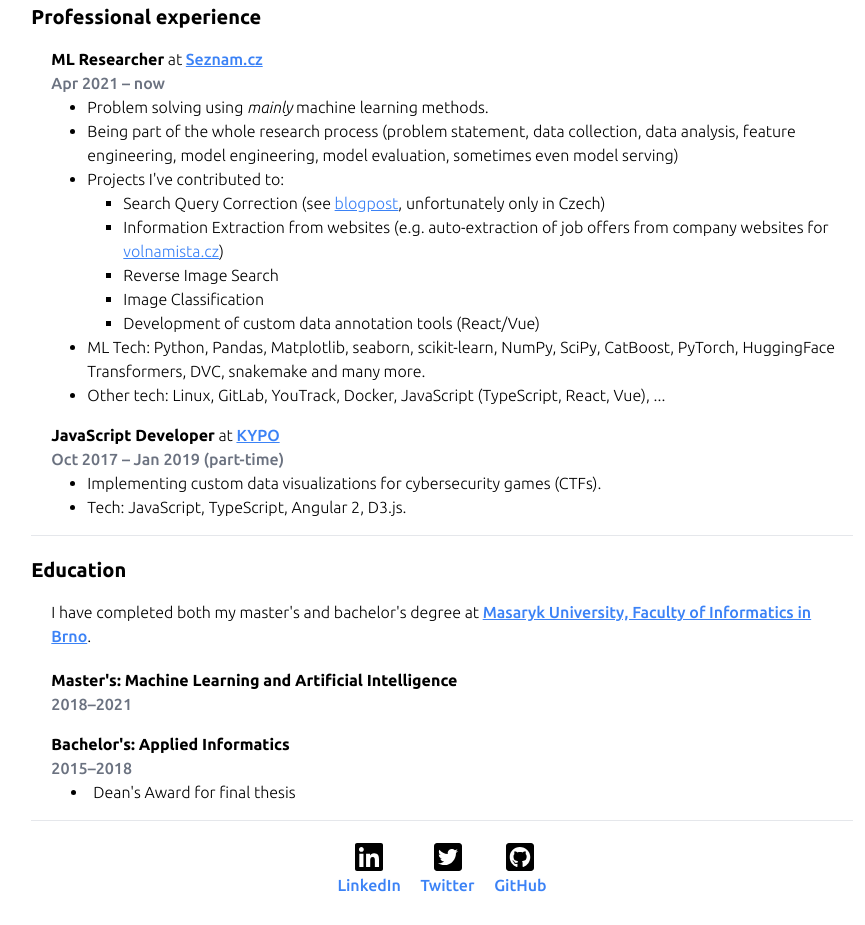
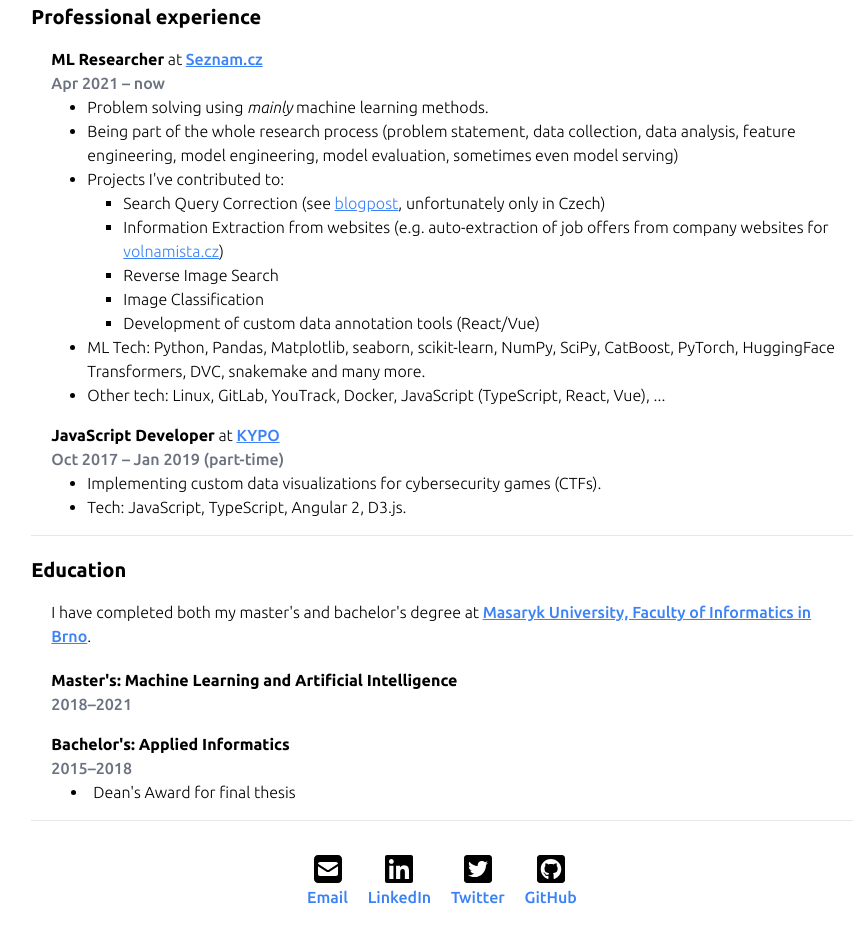
Before and after one commit to tranhd95/website, a website: page index.html in a window 1280 px wide. Shown: the part 237-1162 px from the top of the page, without its empty margins (198-1063 px from the left). Drawn offline with Linux system fonts and the light colour scheme.

Commit message:
Add e-mail.

```diff
--- a/index.html
+++ b/index.html
@@ -39,7 +39,8 @@
                 <li>Search Query Correction (see <a href="Search Query Correction">blogpost</a>, unfortunately only in
                   Czech)</li>
                 <li>Information Extraction from websites (e.g. auto-extraction of job offers from company websites for
-                  <a href="https://www.volnamista.cz/">volnamista.cz</a>)</li>
+                  <a href="https://www.volnamista.cz/">volnamista.cz</a>)
+                </li>
                 <li>Reverse Image Search</li>
                 <li>Image Classification</li>
                 <li>Development of custom data annotation tools (React/Vue)</li>
@@ -82,7 +83,12 @@
         </ul>
       </section>
       <section>
+        <p class="text-center mb-3" id="email"></p>
         <div class="text-center flex justify-center space-x-4">
+          <a onclick="show_mail()" class="icon font-medium hover-click">
+            <img src="./assets/email.svg" title="Click to reveal email." alt="Hai Duong Tran's E-mail">
+            Email
+          </a>
           <a href="https://www.linkedin.com/in/hai-duong-tran/" class="icon font-medium">
             <img src="./assets/linkedin.svg" alt="Hai Duong Tran's LinkedIn">
             LinkedIn
@@ -99,6 +105,18 @@
       </section>
     </div>
   </div>
+  <script type="text/javascript">
+    function show_mail() {
+      const el = document.getElementById('email');
+      const email = document.createElement('p');
+      email.classList.add('font-bold');
+      email.innerHTML = 'tranhd95' + '_🌀_' + 'g' + 'mail.com';
+      const para = document.createElement('p');
+      para.innerHTML = "Replace _🌀_ with proper symbol. It's for spambot protection.";
+      el.appendChild(email);
+      el.appendChild(para);
+    }
+  </script>
 </body>
 
 </html>
--- a/input.css
+++ b/input.css
@@ -37,3 +37,7 @@
   max-width: 2rem;
   max-height: 2rem;
 }
+
+.hover-click:hover {
+  cursor: pointer;
+}
```
Also changed, not shown: assets/email.svg (added), output.css, 1 other file.
